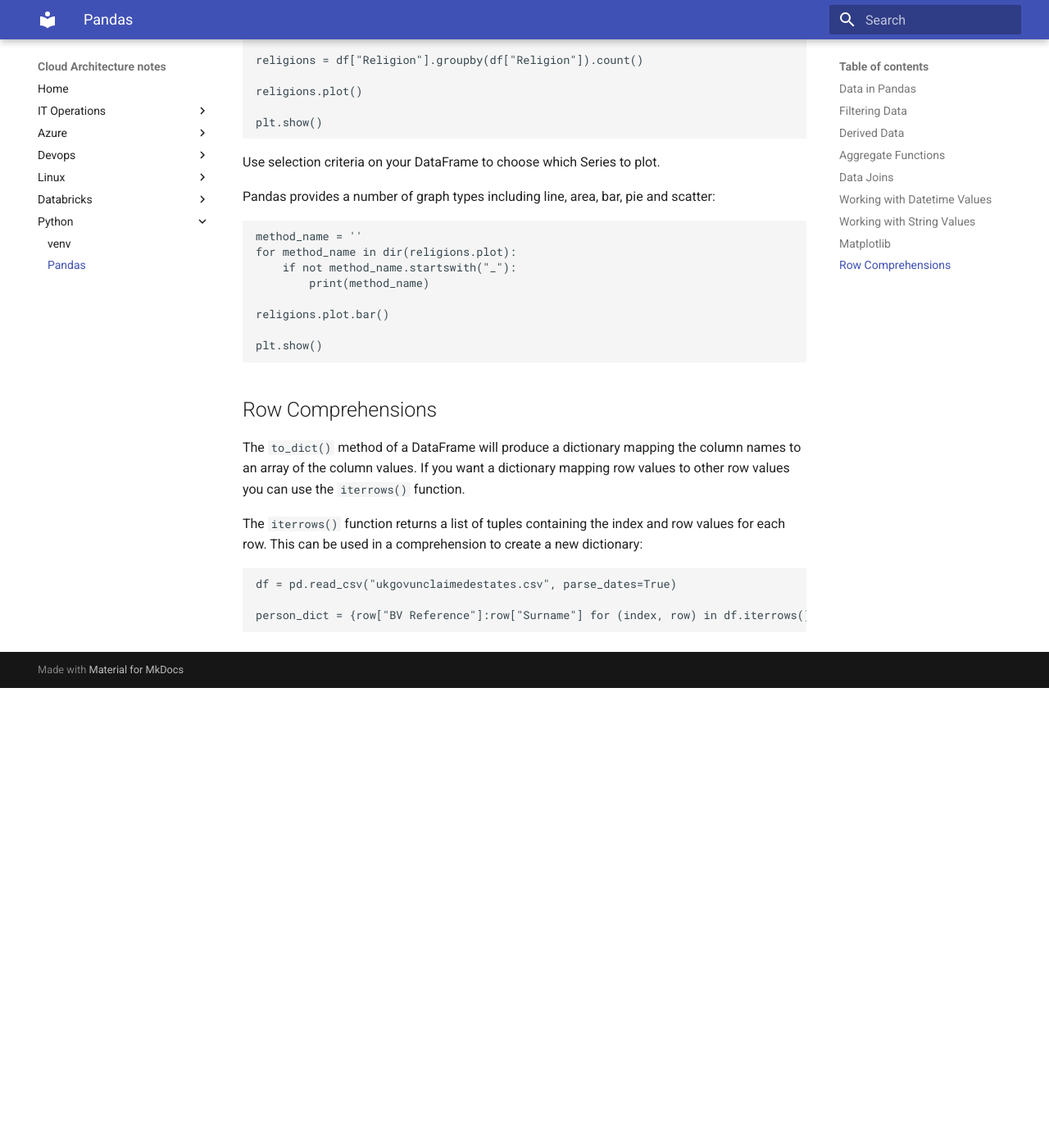
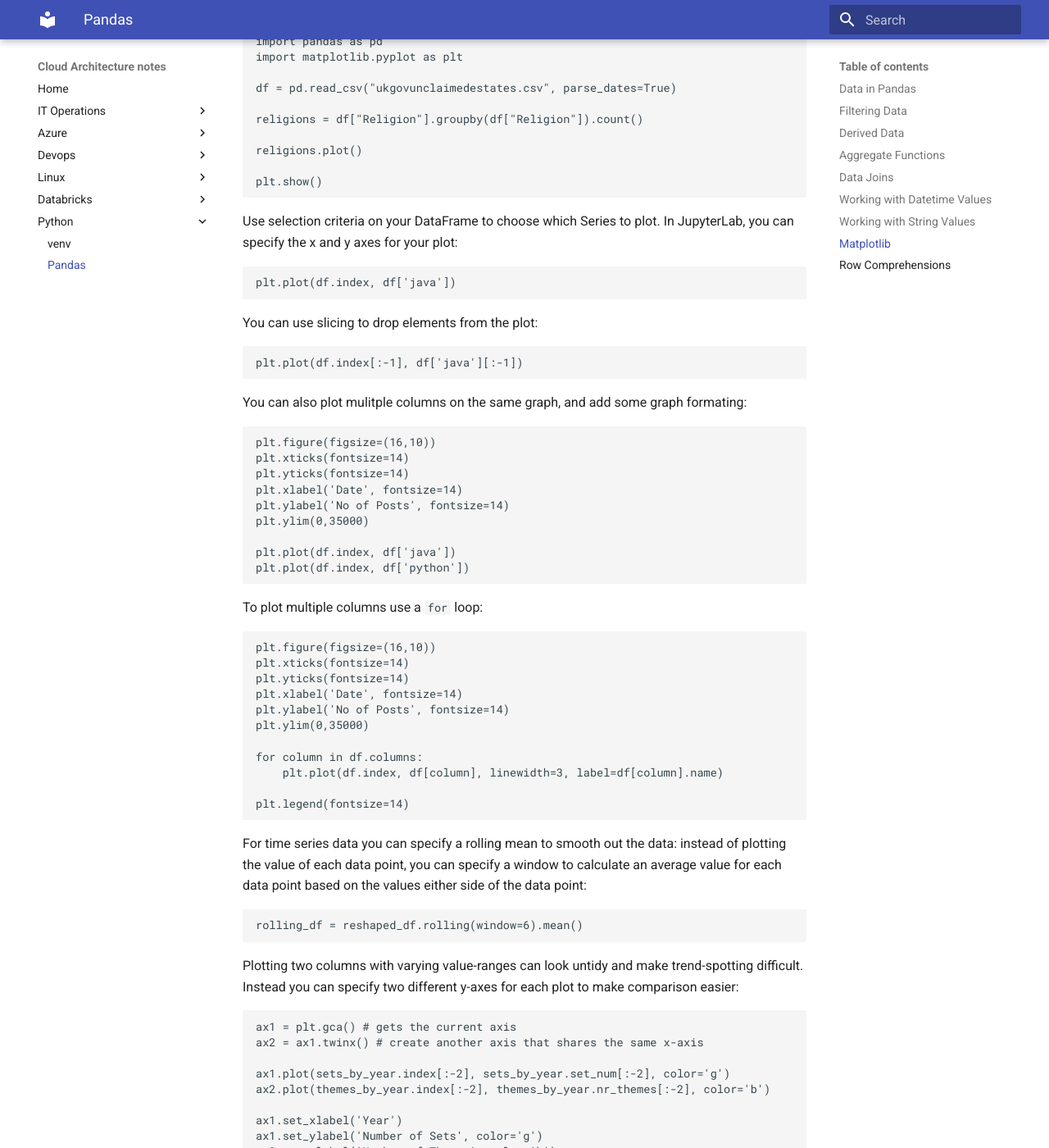
Before and after one commit to dram1964/cloudarchitect, an MkDocs documentation site: the page built from docs/python/pandas.md, in a window 1280 px wide and 1400 px high, scrolled down 5430 px. Shown: the whole window at 82% size. Built offline with MkDocs 1.6.1 and Material for MkDocs 9.7.7, drawn with Linux system fonts in a browser that asks for light colours; before the commit the page ends 6269 px from its top, so only the background shows below that; some of the changed text lies outside the part shown.

Commit message:
Additional pandas notes

````diff
--- a/docs/python/pandas.md
+++ b/docs/python/pandas.md
@@ -198,6 +198,11 @@
 ```
 
 The `pivot()` function can be used to reshape data, specifying columns and values.
+
+```python
+df.pivot(index='DATE', columns='LANGUAGE', values='POSTS')
+```
+
 The `pivot_table()` function supports aggregation. The reverse of `pivot()` is `melt()`.
 
 ## Data Joins
@@ -305,19 +310,87 @@
 ```
 
 Use selection criteria on your DataFrame to choose which Series to plot.
+In JupyterLab, you can specify the x and y axes for your plot:
+
+```python
+plt.plot(df.index, df['java'])
+```
+
+You can use slicing to drop elements from the plot:
+
+```python
+plt.plot(df.index[:-1], df['java'][:-1])
+```
+
+You can also plot mulitple columns on the same graph, and add some graph
+formating:
+
+```python
+plt.figure(figsize=(16,10))
+plt.xticks(fontsize=14)
+plt.yticks(fontsize=14)
+plt.xlabel('Date', fontsize=14)
+plt.ylabel('No of Posts', fontsize=14)
+plt.ylim(0,35000)
+
+plt.plot(df.index, df['java'])
+plt.plot(df.index, df['python'])
+```
+
+To plot multiple columns use a `for` loop:
+
+```python
+plt.figure(figsize=(16,10))
+plt.xticks(fontsize=14)
+plt.yticks(fontsize=14)
+plt.xlabel('Date', fontsize=14)
+plt.ylabel('No of Posts', fontsize=14)
+plt.ylim(0,35000)
+
+for column in df.columns:
+    plt.plot(df.index, df[column], linewidth=3, label=df[column].name)
+
+plt.legend(fontsize=14)
+```
+
+For time series data you can specify a rolling mean to smooth out the data:
+instead of plotting the value of each data point, you can specify a window
+to calculate an average value for each data point based on the values either
+side of the data point:
+
+```python
+rolling_df = reshaped_df.rolling(window=6).mean()
+```
+
+Plotting two columns with varying value-ranges can look untidy and make
+trend-spotting difficult. Instead you can specify two different y-axes
+for each plot to make comparison easier:
+
+```python
+ax1 = plt.gca() # gets the current axis
+ax2 = ax1.twinx() # create another axis that shares the same x-axis
+
+ax1.plot(sets_by_year.index[:-2], sets_by_year.set_num[:-2], color='g')
+ax2.plot(themes_by_year.index[:-2], themes_by_year.nr_themes[:-2], color='b')
+
+ax1.set_xlabel('Year')
+ax1.set_ylabel('Number of Sets', color='g')
+ax2.set_ylabel('Number of Themes', color='b')
+```
+
+If your xticks overlap, you can specify a rotation to make them readable:
+
+```python
+plt.xticks(fontsize=14, rotation=45)
+```
+
+
 
 Pandas provides a number of graph types including line, area, bar, pie and scatter:
 
-```python
-method_name = ''
-for method_name in dir(religions.plot):
-    if not method_name.startswith("_"):
-        print(method_name)
-
-religions.plot.bar()
-
-plt.show()
-```
+- `plt.plot` for a line chart
+- `plt.scatter` for a scatter plot
+- `plt.bar` for a bar chart
 
 ## Row Comprehensions
 
````
Also changed, not shown: requirements.txt (added, +29 -0 lines), 1 other file.
